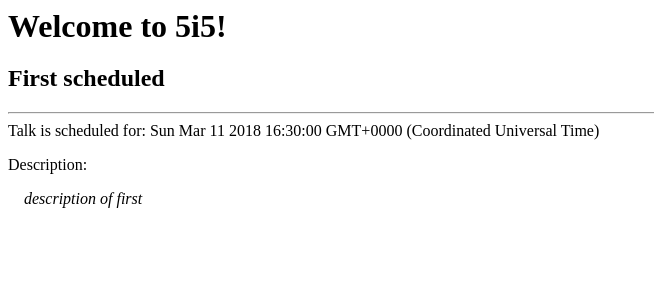
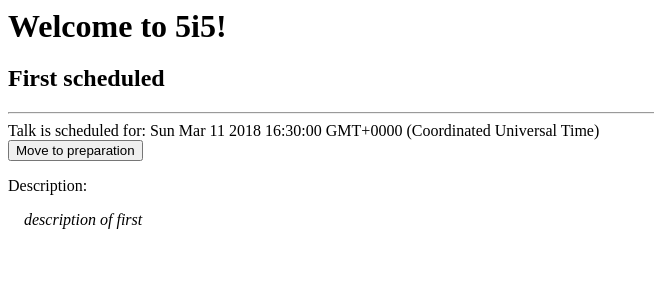
Before and after one commit to veljkoz/5i5-ngrx, an Angular app in the folder client/: page /details/1 in a window 1280 px wide. Shown: the top 300 px of the page, without its empty margins (0-654 px from the left). Built offline with nearby package versions, Linux system fonts and the light colour scheme.

Commit message:
added 'move to scheduled/preparation' buttons

```diff
--- a/client/src/app/services/talk-data.service.ts
+++ b/client/src/app/services/talk-data.service.ts
@@ -6,6 +6,7 @@ import { Observable, of } from 'rxjs';
   providedIn: 'root'
 })
 export class TalkDataService {
+
 
   private allTalks: Array<Talk> = [
     this.mock(1, "First scheduled", true, new Date("2018/03/11 16:30:00"), "description of first", 3),
@@ -45,4 +46,8 @@ export class TalkDataService {
     talk.votesUp++;
     return of(talk);
   }
+
+  updateTalk(talk: Talk): Observable<Talk> {
+    return of(talk);
+  }
 }
--- a/client/src/app/talk-details/talk-details.component.html
+++ b/client/src/app/talk-details/talk-details.component.html
@@ -2,10 +2,12 @@
 
 <hr>
 <div *ngIf="talkData.scheduled">
-  Talk is scheduled for: {{talkData.dateTimeDue}}
-</div>
+  Talk is scheduled for: {{talkData.dateTimeDue}}<br>
+    <button (click)="moveToPreparation()">Move to preparation</button>
+  </div>
 <div *ngIf="!talkData.scheduled">
-    <i> - Talk is not yet scheduled - </i>
+    <i> - Talk is not yet scheduled - </i><br>
+    <button (click)="moveToScheduled()">Move to scheduled</button>
   </div>
 
 <section class="description">
--- a/client/src/app/talk-details/talk-details.component.ts
+++ b/client/src/app/talk-details/talk-details.component.ts
@@ -20,4 +20,17 @@ export class TalkDetailsComponent implements OnInit {
     this.talkDataService.getTalkDetails(id).subscribe(data => this.talkData = data);
   }
 
+  public moveToScheduled(){
+    this.talkData.scheduled = true;
+    this.updateTalk();
+  }
+
+  public moveToPreparation(){
+    this.talkData.scheduled = false;
+    this.updateTalk();
+  }
+
+  private updateTalk(){
+    this.talkDataService.updateTalk(this.talkData).subscribe(data => this.talkData = data);
+  }
 }
```
